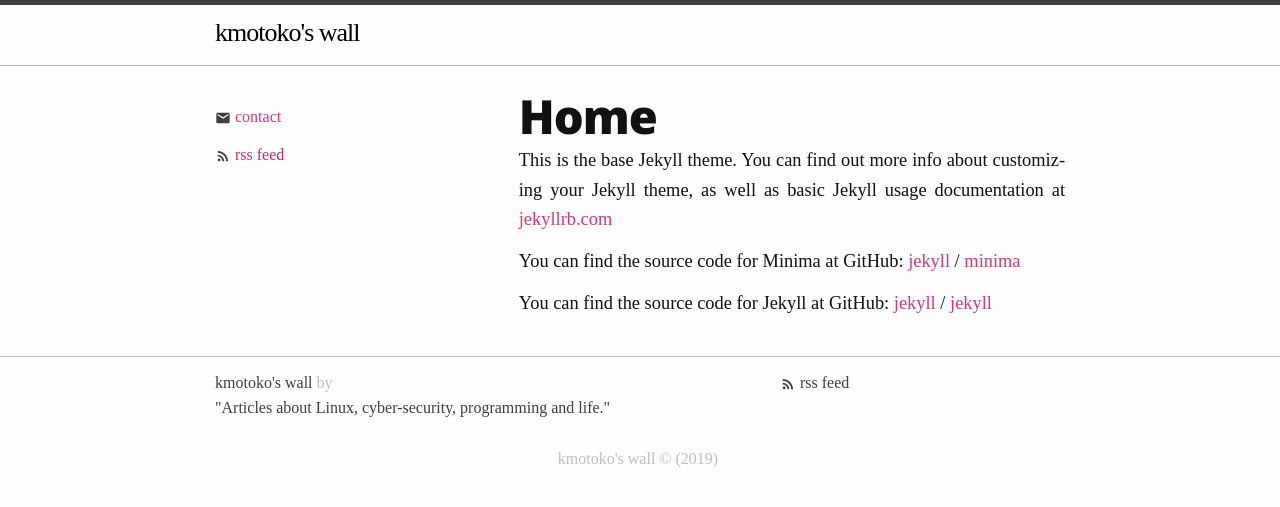
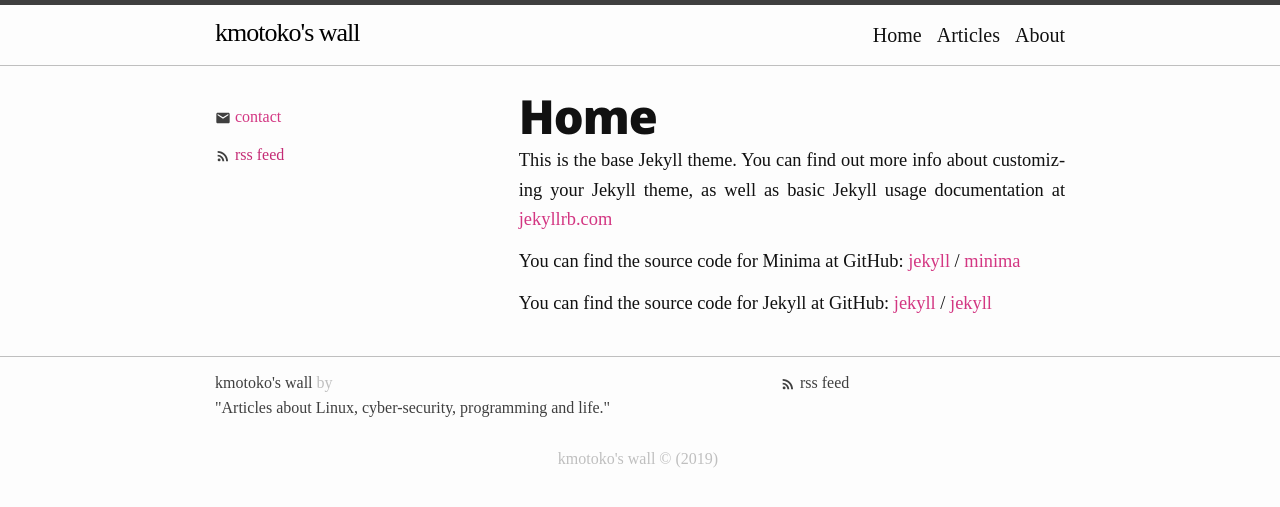
Before and after one commit to kmotoko/kmotokos-wall, a Jekyll site: the page built from index.md, in a window 1280 px wide. Shown: the top 507 px of the page. Built offline with Jekyll 4.4.1, drawn with Linux system fonts in a browser that asks for light colours; some web fonts are replaced.

Commit message:
Removed pitch.

```diff
--- a/_includes/footer.html
+++ b/_includes/footer.html
@@ -22,14 +22,7 @@
       {%- endif %}
     </ul>
 
-    {% if site.pitch -%}
-      <nav>
-      {%- include nav_menu.html class="footer-col footer-col-2"%}
-      {%- include contactlist.html class="single-col" -%}
-      </nav>
-    {% else -%}
-      {%- include contactlist.html class="footer-col footer-col-2" -%}
-    {%- endif %}
+    {%- include contactlist.html class="footer-col footer-col-2" -%}
 
     <div class="bottom">
 
--- a/_includes/header.html
+++ b/_includes/header.html
@@ -2,11 +2,6 @@
   <div class="wrapper">
     <div class="site-header-float">
       {% include sitetitle.html class=true %}
-    {% if site.pitch -%}
-      <span class="site-pitch">{{- site.pitch | strip_html | strip_newlines | xml_escape -}}</span>
-    {%- endif %}
-
-    {% if site.pitch == false -%}
       <nav class="site-nav">
         <span class="menu-icon">
           <svg viewBox="0 0 18 15" width="18px" height="15px">
@@ -20,9 +15,6 @@
           {% include nav_menu.html class=false %}
         </div>
       </nav>
-    {%- endif %}
     </div>
-
   </div>
-
 </header>
--- a/_includes/sitetitle.html
+++ b/_includes/sitetitle.html
@@ -1,9 +1,5 @@
 {% if include.class -%}
-  {%- if site.pitch -%}
-    {%- assign title_class = 'site-title with-pitch' -%}
-  {%- else -%}
-    {%- assign title_class = 'site-title' -%}
-  {%- endif -%}
+  {%- assign title_class = 'site-title' -%}
 {%- else -%}
   {%- assign title_class = '' -%}
 {%- endif %}
```
Also changed, not shown: _layouts/home.html (+1 -7 lines). Lines whose indentation alone changed are shown as unchanged.
